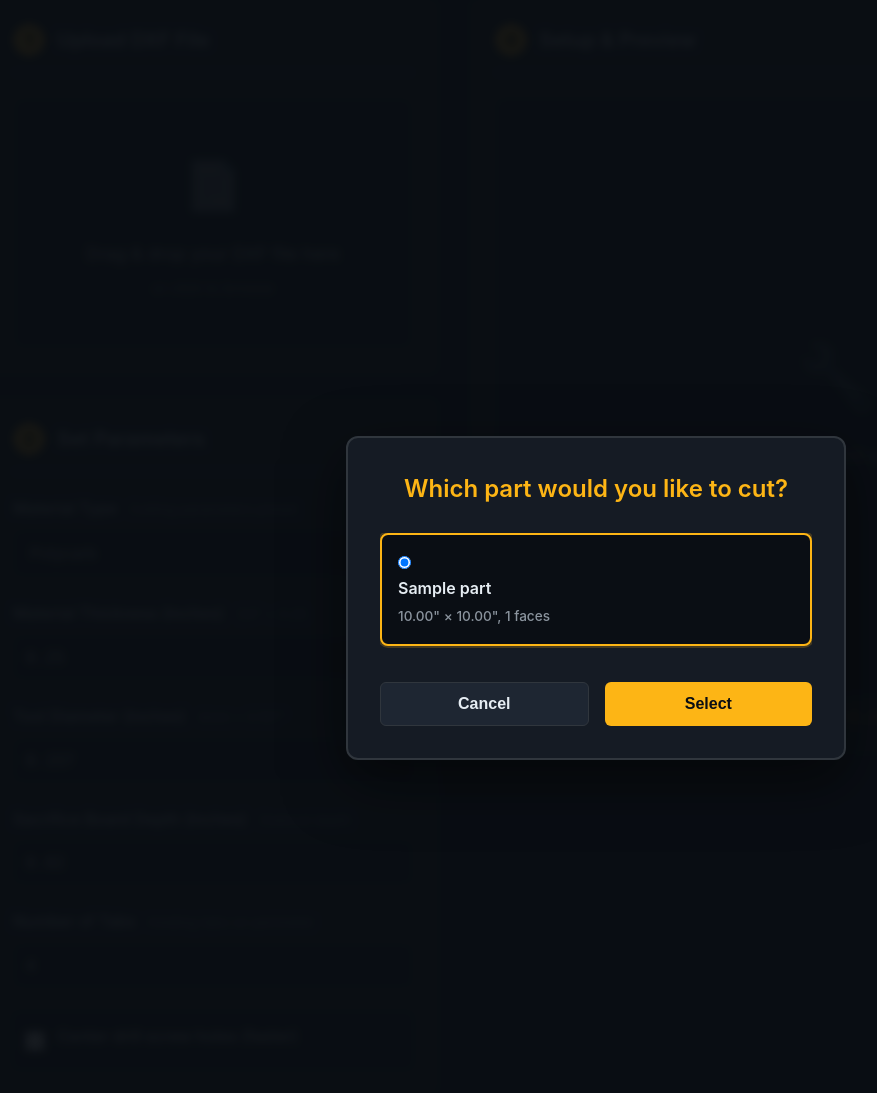
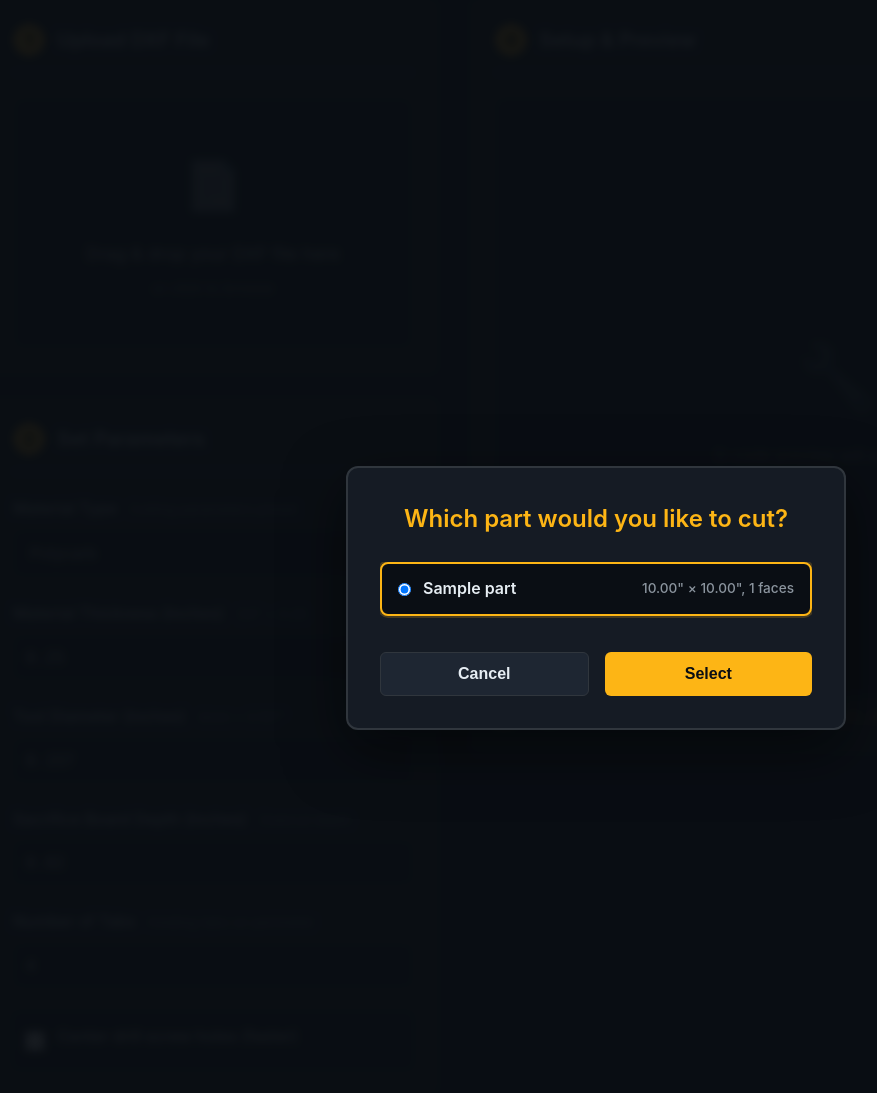
Before and after one commit to 6238/PenguinCAM, a Flask app: template templates/index.html in a window 1280 px wide. Shown: the part 155-1248 px from the top of the page, without its empty margins (44-921 px from the left). Run offline with Flask 3, Linux system fonts and the light colour scheme; the template is opened without the code that fills it: most values are stand-ins (such as "Sample title", 1, 10 or a date in 2020).

Commit message:
Make rows more compact on part selector dialog

```diff
--- a/templates/index.html
+++ b/templates/index.html
@@ -806,10 +806,13 @@
             background: var(--surface-light);
             border: 2px solid var(--border);
             border-radius: 8px;
-            padding: 1rem;
+            padding: 0.75rem 1rem;
             margin-bottom: 0.75rem;
             cursor: pointer;
             transition: all 0.2s;
+            display: flex;
+            align-items: center;
+            gap: 0.75rem;
         }
 
         .part-option:hover {
@@ -824,19 +827,21 @@
         }
 
         .part-option input[type="radio"] {
-            margin-right: 0.75rem;
+            flex-shrink: 0;
             cursor: pointer;
         }
 
         .part-name {
             font-weight: 600;
             color: var(--text);
-            margin-bottom: 0.25rem;
+            white-space: nowrap;
         }
 
         .part-info {
             font-size: 0.85rem;
             color: var(--text-dim);
+            margin-left: auto;
+            white-space: nowrap;
         }
 
         .part-badge {
@@ -896,17 +901,15 @@
                 {% for part in part_selection.parts %}
                 <label class="part-option {% if loop.first %}selected{% endif %}">
                     <input type="radio" name="partSelection" value="{{ part.body_id }}" {% if loop.first %}checked{% endif %}>
-                    <div>
-                        <div class="part-name">
-                            {{ part.name }}
-                            {% if part.is_largest %}
-                            <span class="part-badge">LARGEST</span>
-                            {% endif %}
-                        </div>
-                        <div class="part-info">
-                            {{ "%.2f"|format(part.width) }}" × {{ "%.2f"|format(part.height) }}", {{ part.face_count }} faces
-                        </div>
-                    </div>
+                    <span class="part-name">
+                        {{ part.name }}
+                        {% if part.is_largest %}
+                        <span class="part-badge">LARGEST</span>
+                        {% endif %}
+                    </span>
+                    <span class="part-info">
+                        {{ "%.2f"|format(part.width) }}" × {{ "%.2f"|format(part.height) }}", {{ part.face_count }} faces
+                    </span>
                 </label>
                 {% endfor %}
             </div>
```
